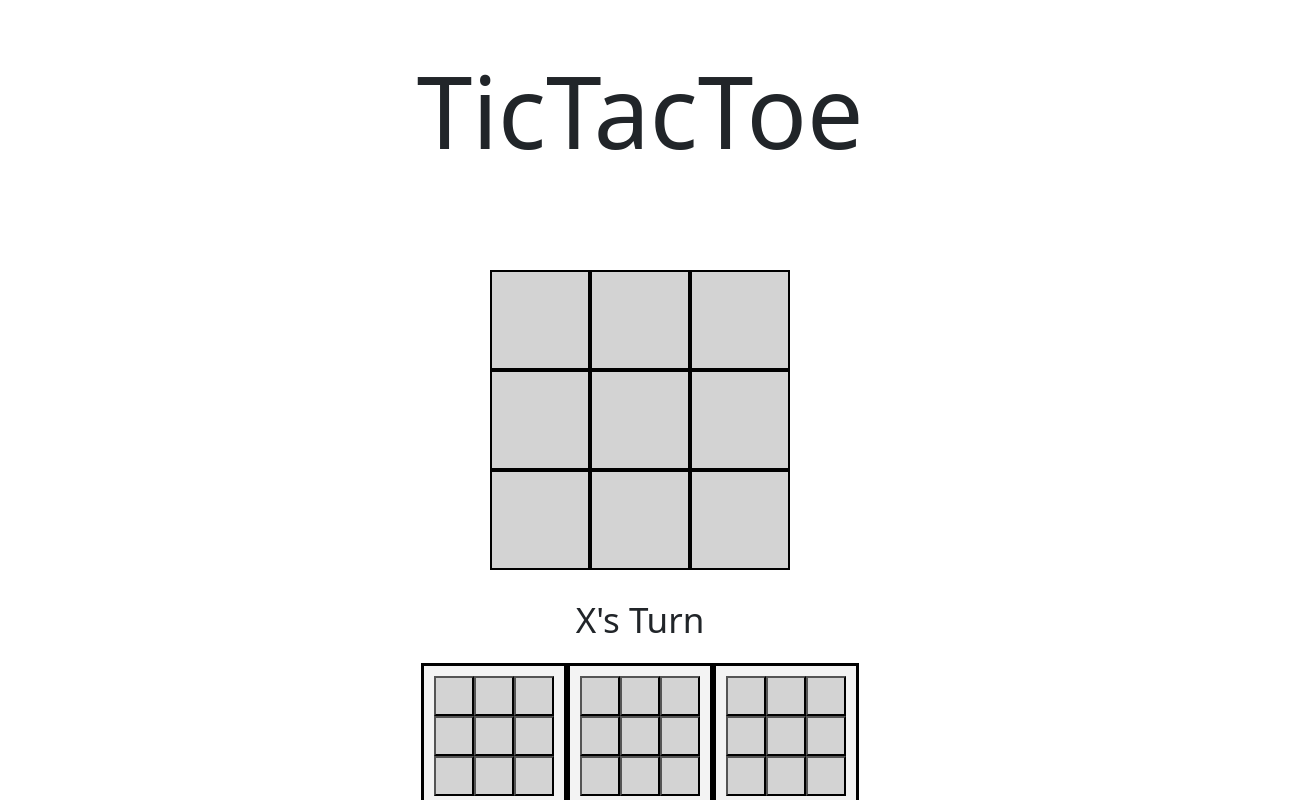
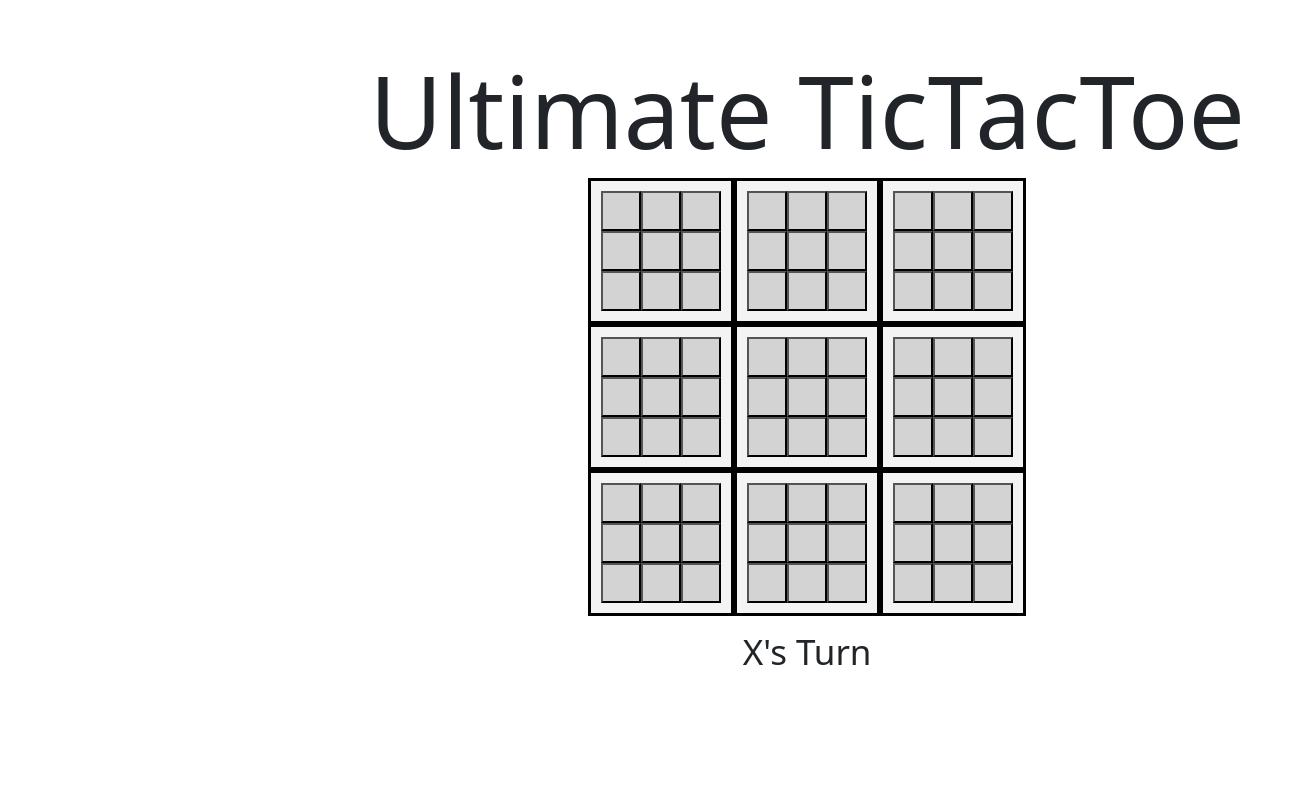
Before and after one commit to stewxy/Minigames, a React (Vite) app: page / in a window 1280 px wide. Shown: the top 800 px of the page, 1307 px wide, since content can reach past the window. Built offline with nearby package versions, Linux system fonts and the light colour scheme.

Commit message:
updated file names for clarity, updated css so board doesn't resize when zoomed in

```diff
--- a/src/App.css
+++ b/src/App.css
@@ -1,7 +1,8 @@
-
 h1{
     text-align: center;
 }
+
+
 
 .mainHeading{
     font-size: 100px;
@@ -34,13 +35,12 @@ h1{
 }
 
 /* === Ultimate TicTacToe === */
-.fullBoard{
-    /* background-color: blue; */
+.htmlUTicTacToe{
     text-align: center;
-    /* CODE TO MAKE BOARD NOT CHANGE WHEN ZOOMED IN
-    width: 500px;
+    /* CODE TO MAKE BOARD NOT CHANGE WHEN ZOOMED IN */
+    width: 1000px;
     height: 500px;
-    margin-left: 37%; */
+    margin-left: 24%;
 }
 
 .oneBoard{
@@ -64,9 +64,6 @@ h1{
     display: inline-block;
 }
 
-/* .u0{
-    background-color: rgb(0, 128, 0) !important;
-} */
 
 .styleWinB0, .styleWinB1, .styleWinB2, .styleWinB3, .styleWinB4, .styleWinB5, .styleWinB6, .styleWinB7, .styleWinB8{
     position: absolute;
@@ -82,8 +79,9 @@ h1{
     font-size: 35px;
     padding-top: 10px;
     padding-bottom: 10px;
+
 }
 
-/* html{
-    background-color: blue !important;
+/* .main{
+    background-color: green;
 } */
--- a/src/App.tsx
+++ b/src/App.tsx
@@ -6,9 +6,9 @@ import Alert from "./components/Alert";
 import Button from "./components/Button";
 import "./App.css";
 import Navbar from "./components/Navbar";
-import Grid from "./components/Grid";
+import TicTacToe from "./components/TicTacToe";
 import AllBoards from "./components/AllBoards";
-import TestAllBoards from "./components/TestAllBoards";
+import UltimateTicTacToe from "./components/UltimateTicTacToe";
 
 function App() {
   // let items = ["New York", "San Francisco", "Tokyo", "Paris"];
@@ -31,12 +31,12 @@ function App() {
     //     Hello <span>World</span>
     //   </Alert>
     // </div>
+    <>
       <div className="main">
         {/* <Navbar></Navbar>
       <h1 className="mainHeading">Minigames</h1>*/}
-      <h1 className="mainHeading">TicTacToe</h1>
 
-      <Grid></Grid>
+        {/* <TicTacToe></TicTacToe> */}
 
         {alertVisible && (
           <Alert onClose={() => setAlertVisibility(false)}>My Alert</Alert>
@@ -46,8 +46,12 @@ function App() {
       </Button> */}
 
         {/* <AllBoards></AllBoards> */}
-      <TestAllBoards></TestAllBoards>
+        <div className="htmlUTicTacToe">
+          <h1 className="mainHeading">Ultimate TicTacToe</h1>
+          <UltimateTicTacToe></UltimateTicTacToe>
         </div>
+      </div>
+    </>
   );
 }
 
--- a/src/components/Grid.tsx
+++ b/src/components/TicTacToe.tsx
@@ -4,7 +4,7 @@ import { useState } from "react";
 
 let arr = ["", "", "", "", "", "", "", "", ""];
 
-const Grid = () => {
+const TicTacToe = () => {
   const [value1, setValue1] = useState("");
   const [value2, setValue2] = useState("");
   const [value3, setValue3] = useState("");
@@ -302,4 +302,4 @@ const Grid = () => {
   );
 };
 
-export default Grid;
+export default TicTacToe;
--- a/src/components/TestAllBoards.tsx
+++ b/src/components/UltimateTicTacToe.tsx
@@ -11,7 +11,7 @@ function Square({ value, onSquareClick }: { value: any; onSquareClick: any }) {
   );
 }
 
-const TestAllBoards = () => {
+const UltimateTicTacToe = () => {
   let temp = 0;
 
   function resetBoard() {
@@ -575,7 +575,6 @@ const TestAllBoards = () => {
             <SingleBoard value={uSquare[8]} uValue={8} />
           </div>
         </div>
-      </div>
         <div className="startText">
           {!alertVisible && <p className="innerText">X's Turn</p>}
           {alertVisible && (
@@ -584,8 +583,9 @@ const TestAllBoards = () => {
             </button>
           )}
         </div>
+      </div>
     </>
   );
 };
 
-export default TestAllBoards;
+export default UltimateTicTacToe;
```
Lines whose indentation alone changed are shown as unchanged.
